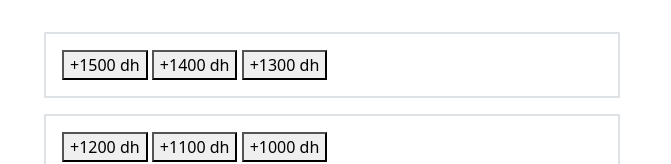
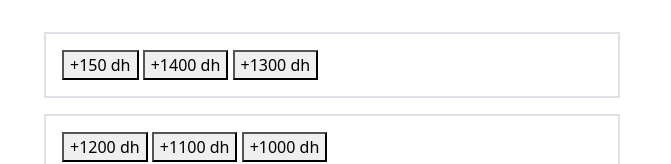
Before and after one commit to halaBaSa/simulator, a plain HTML site: page page.html in a window 1280 px wide. Shown: the top 164 px of the page, without its empty margins (0-671 px from the left). Drawn offline with nearby package versions, Linux system fonts and the light colour scheme.

Commit message:
chenge 1500 to 150

```diff
--- a/page.html
+++ b/page.html
@@ -13,7 +13,7 @@
         <div class="row m-2">
             <div class="col-6 m-2">
                 <div class="m-3 p-3 border border-2">
-                    <button id="b1">+1500 dh</button>
+                    <button id="b1">+150 dh</button>
                     <button id="b2">+1400 dh</button>
                     <button id="b3">+1300 dh</button>
                 </div>
```
